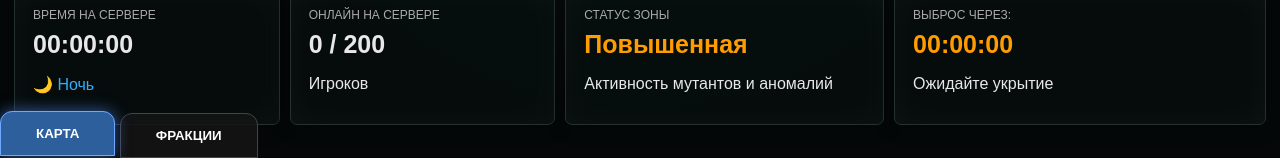
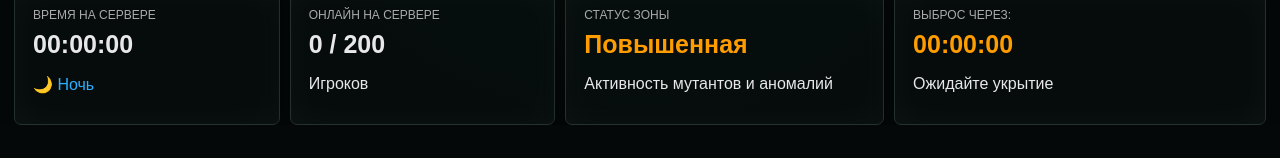
Before and after one commit to xrosti/sunshine-map, a plain HTML site: page index.html in a window 1280 px wide. Shown: the part 687-845 px from the top of the page. After the commit the page ends 812 px from the top, so only its background shows below. Drawn offline with Linux system fonts and the light colour scheme.

Commit message:
Update index.html

```diff
--- a/index.html
+++ b/index.html
@@ -78,6 +78,3 @@
 <script src="script.js"></script>
 </body>
 </html>
-
-<button class="tab-btn active" id="mapBtn">КАРТА</button>
-<button class="tab-btn" id="factionBtn">ФРАКЦИИ</button>
```
